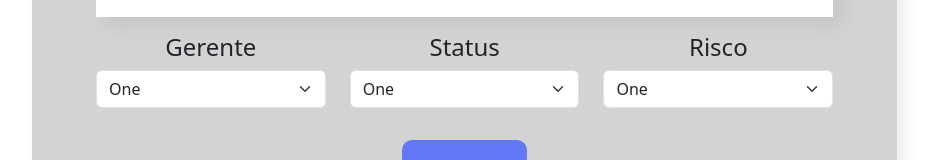
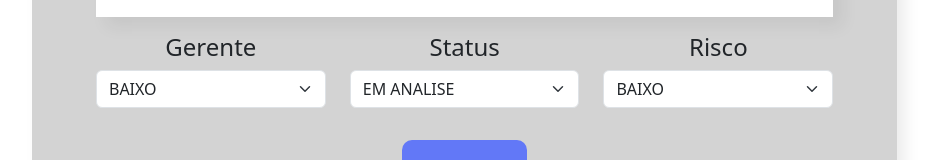
Before and after one commit to wmsisinfo/projeto-code-group-fe, a React (Create React App) app: page / in a window 1280 px wide. Shown: the part 585-745 px from the top of the page, without its empty margins (48-981 px from the left). Built offline with nearby package versions, Linux system fonts and the light colour scheme.

Commit message:
Adding risk and status

```diff
--- a/src/App.js
+++ b/src/App.js
@@ -1,16 +1,20 @@
-import { useState } from 'react';
-import { legacy_createStore as createStore, combineReducers, applyMiddleware } from "redux";
+import { useState } from "react";
+import {
+  legacy_createStore as createStore,
+  combineReducers,
+  applyMiddleware,
+} from "redux";
 import { Provider } from "react-redux";
 import ReduxThunk from "redux-thunk";
-import { configureStore } from '@reduxjs/toolkit'
-import projetoReducer from './store/reducers/projeto';
-import FormComponent  from './components/FormComponent';
-import './App.css';
+import { configureStore } from "@reduxjs/toolkit";
+import projetoReducer from "./store/reducers/projeto";
+import FormComponent from "./components/FormComponent";
+import "./App.css";
 import "bootstrap/dist/css/bootstrap.min.css";
 import "bootstrap/dist/js/bootstrap.bundle.min";
 
 //const store = createStore(rootReducer, applyMiddleware(ReduxThunk));
-const store = configureStore({ reducer: {projeto: projetoReducer} })
+const store = configureStore({ reducer: { projeto: projetoReducer } });
 function App() {
   return (
     <Provider store={store}>
--- a/src/components/ComboBoxComponent/index.js
+++ b/src/components/ComboBoxComponent/index.js
@@ -4,6 +4,7 @@ const ComboBoxComponent = (props) => {
     props.clickOptionHandler(event.target.value);
   };
 
+  console.log(props.comboOptions);
   return (
     <section>
       <h4>{props.label}</h4>
@@ -12,9 +13,9 @@ const ComboBoxComponent = (props) => {
         aria-label={props.label}
         onChange={changeOptionHandler}
       >
-        <option value="1">One</option>
-        <option value="2">Two</option>
-        <option value="3">Three</option>
+        {props.comboOptions.map((option, idx) => (
+          <option key={idx}>{option}</option>
+        ))}
       </select>
     </section>
   );
--- a/src/components/FormComponent/index.js
+++ b/src/components/FormComponent/index.js
@@ -1,4 +1,5 @@
 import { useState } from "react";
+import { useSelector, useDispatch } from "react-redux";
 import ButtonComponent from "../ButtonComponent";
 import TextFieldComponent from "../TextFieldComponent";
 import ComboBoxComponent from "../ComboBoxComponent";
@@ -6,6 +7,9 @@ import ComboBoxComponent from "../ComboBoxComponent";
 import "./FormComponent.css";
 
 const FormComponent = (props) => {
+  const risco = useSelector((state) => state.projeto.risco);
+  const statusProjetos = useSelector((state) => state.projeto.status);
+
   const [nome, setNome] = useState("");
   const [id, setId] = useState(0);
   const [dataInicio, setDataInicio] = useState("");
@@ -14,7 +18,7 @@ const FormComponent = (props) => {
   const [descricao, setDescricao] = useState("");
   const [status, setStatus] = useState("");
   const [orcamento, setOrcamento] = useState(0);
-  const [risco, setRisco] = useState("");
+  const [riscoId, setRiscoId] = useState("");
   const [idGerente, setIdGerente] = useState("");
   // const [cargo, setCargo] = useState('')
   // const [imagem, setImagem] = useState('')
@@ -120,19 +124,22 @@ const FormComponent = (props) => {
           <div className="col">
             <ComboBoxComponent
               label="Gerente"
+              comboOptions={risco}
               clickOptionHandler={(valor) => setIdGerente(valor)}
             />
           </div>
           <div className="col">
             <ComboBoxComponent
               label="Status"
+              comboOptions={statusProjetos}
               clickOptionHandler={(valor) => setStatus(valor)}
             />
           </div>
           <div className="col">
             <ComboBoxComponent
               label="Risco"
-              clickOptionHandler={(valor) => setRisco(valor)}
+              comboOptions={risco}
+              clickOptionHandler={(valor) => riscoId(valor)}
             />
           </div>
         </div>
--- a/src/store/reducers/projeto.js
+++ b/src/store/reducers/projeto.js
@@ -1,9 +1,19 @@
-import { INSERT, DELETE, UPDATE, QUERY} from '../actions/projeto';
+import { INSERT, DELETE, UPDATE, QUERY } from "../actions/projeto";
 
 const initialState = {
   projetos: [],
   gerentes: [],
-    status: []
+  status: [
+    "EM ANALISE",
+    "ANALISE REALIZADA",
+    "ANALISE APROVADA",
+    "INICIADO",
+    "PLANEJADO",
+    "EM ANDAMENTO",
+    "ENCERRADO",
+    "CANCELADO",
+  ],
+  risco: ["BAIXO", "MEDIO", "ALTO"],
 };
 
 export default (state = initialState, action) => {
```
Lines whose indentation alone changed are shown as unchanged.
